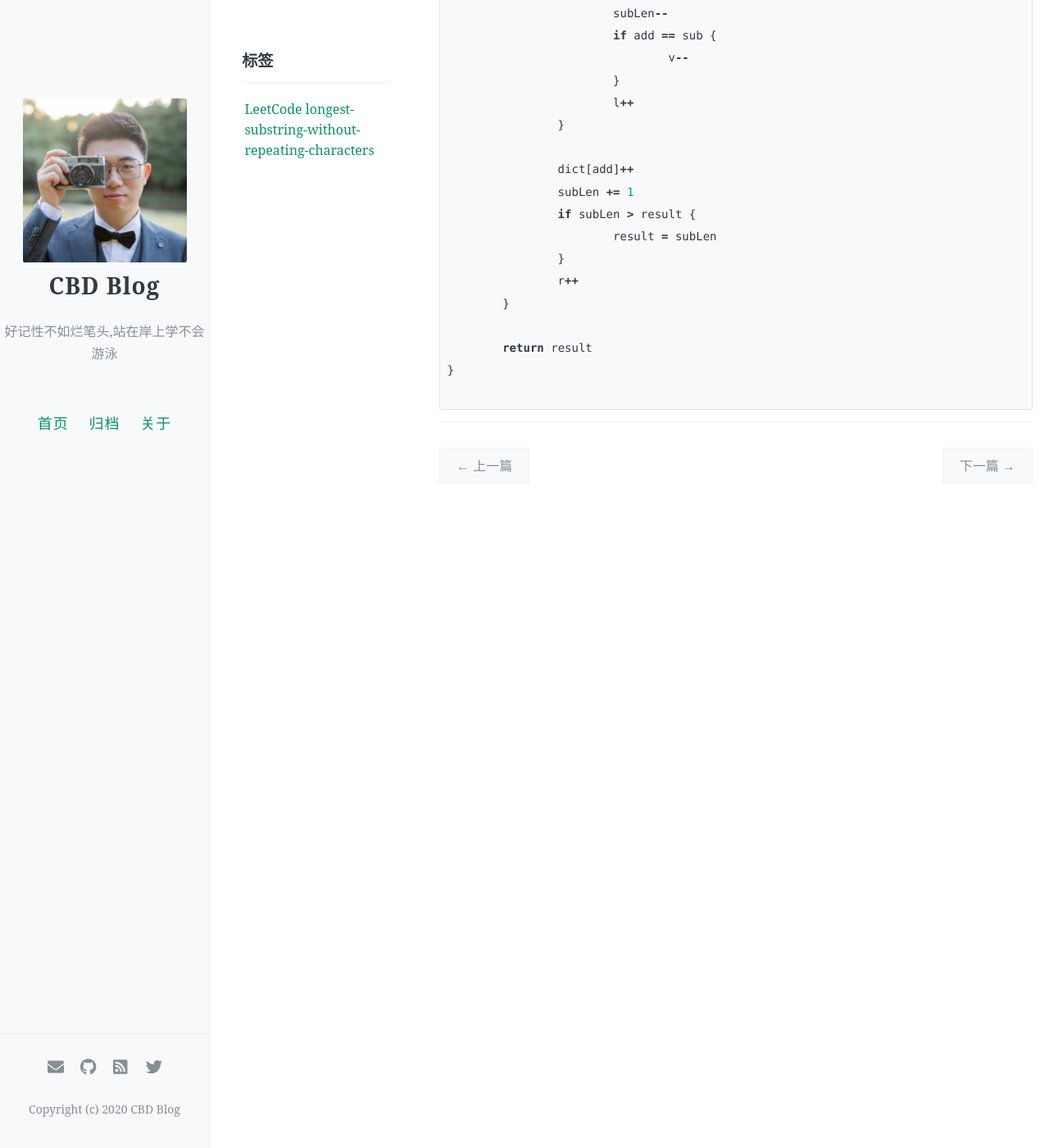
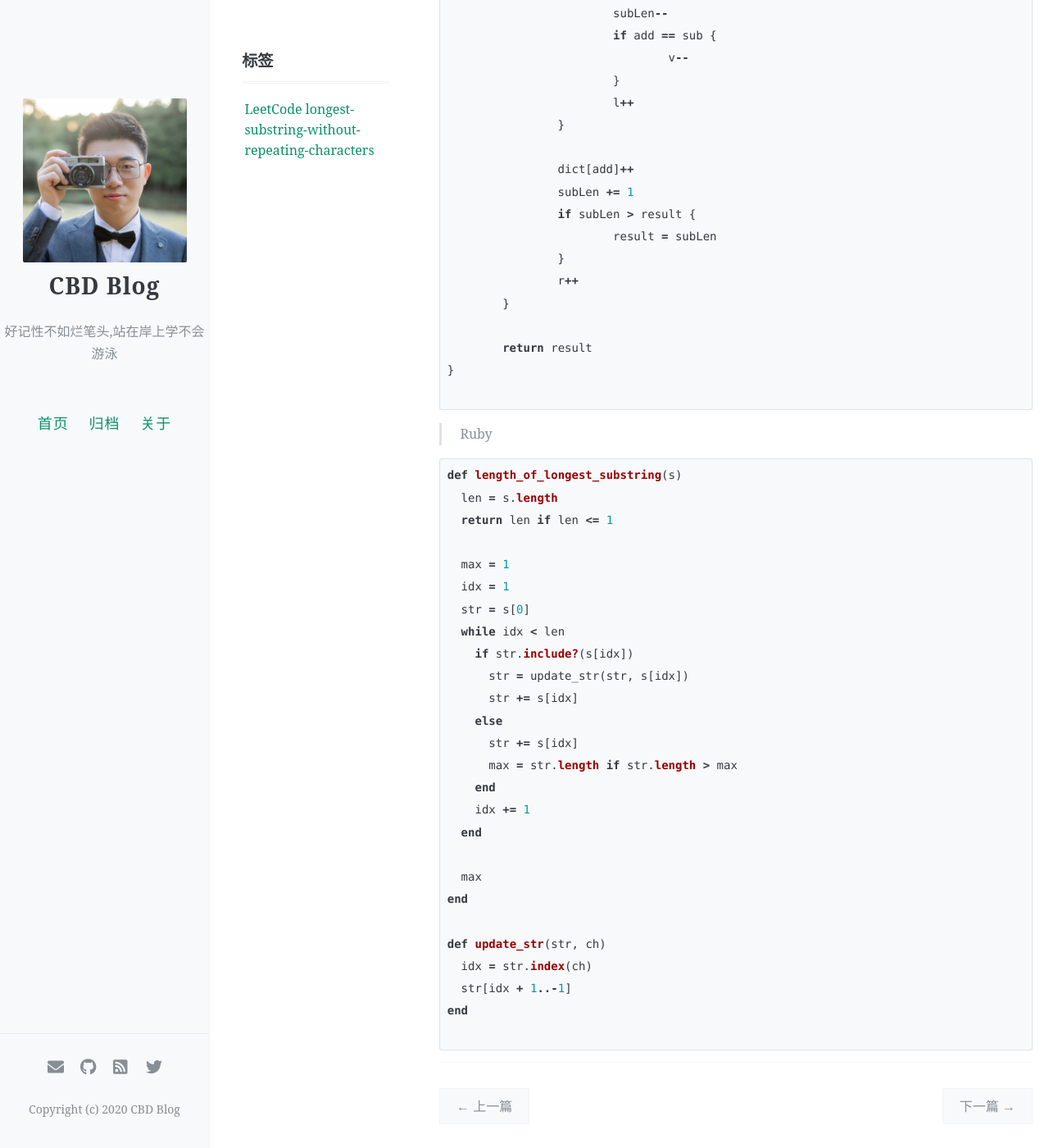
Before and after one commit to icbd/icbd.github.io, a Jekyll site: the page built from _posts/algorithm/2021-01-11-LeetCode-longest-substring-without-repeating-characters.md, in a window 1280 px wide and 1400 px high, scrolled down 867 px. Shown: the whole window at 82% size. Built offline with Jekyll 4.4.1, drawn with Linux system fonts in a browser that asks for light colours; comment, search, counter and statistics services are not loaded.

Commit message:
Update 2021-01-11-LeetCode-longest-substring-without-repeating-characters.md

````diff
--- a/_posts/algorithm/2021-01-11-LeetCode-longest-substring-without-repeating-characters.md
+++ b/_posts/algorithm/2021-01-11-LeetCode-longest-substring-without-repeating-characters.md
@@ -50,3 +50,34 @@ func lengthOfLongestSubstring(s string) int {
 }
 
 ```
+
+> Ruby
+
+```ruby
+def length_of_longest_substring(s)
+  len = s.length
+  return len if len <= 1
+
+  max = 1
+  idx = 1
+  str = s[0]
+  while idx < len
+    if str.include?(s[idx])
+      str = update_str(str, s[idx])
+      str += s[idx]
+    else
+      str += s[idx]
+      max = str.length if str.length > max
+    end
+    idx += 1
+  end
+
+  max
+end
+
+def update_str(str, ch)
+  idx = str.index(ch)
+  str[idx + 1..-1]
+end
+
+```
````
